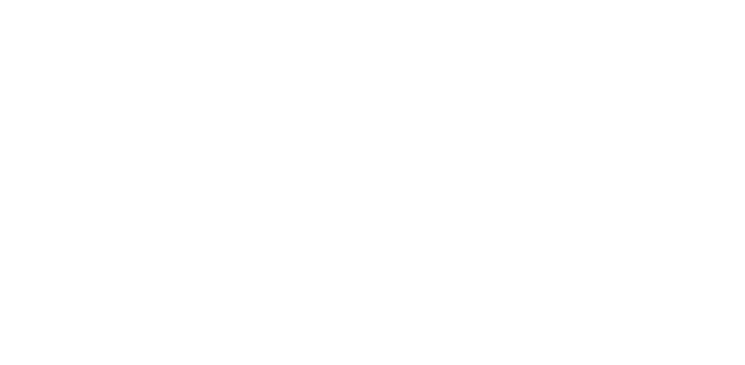
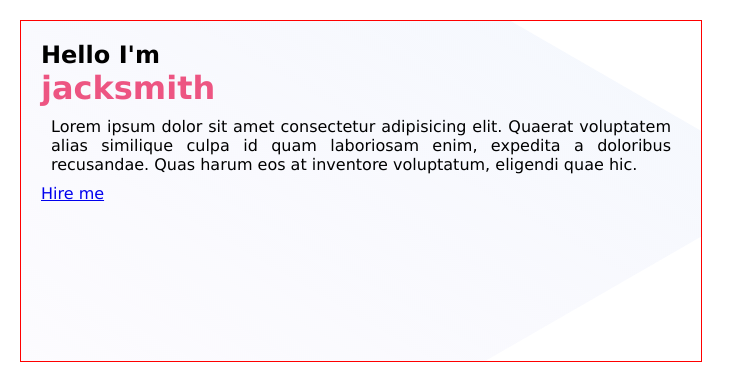
Before and after one commit to MR-Vanisher/My_personal-website, a plain HTML site: page index.html in a window 1280 px wide. Shown: the whole page, without its empty margins (0-745 px from the left). Drawn offline with Linux system fonts and the light colour scheme.

```diff
--- a/css/style.css
+++ b/css/style.css
@@ -2,3 +2,28 @@
     margin:0px;
     padding:0px;
 }
+body{
+    font-family:Verdana, Geneva, Tahoma, sans-serif
+}
+div{
+
+
+}
+.half_width{
+    width: 300px;
+    height: 300px;
+    background-image: url(/images/header-bg.png);
+    background-repeat: no-repeat;
+    border: 1px solid red;
+    width:50%;
+    margin: 20px;
+    padding: 20px;
+    }
+h1{
+    color:#ED5582
+}
+p{
+    margin: 10px;
+    text-align: justify;
+
+}
--- a/index.html
+++ b/index.html
@@ -5,9 +5,15 @@
     <meta http-equiv="X-UA-Compatible" content="IE=edge">
     <meta name="viewport" content="width=device-width, initial-scale=1.0">
     <link rel="stylesheet" href="css/style.css">
-    <title>MY_personal website</title>
+    <title>MY_personal_website</title>
 </head>
 <body>
+    <div class="half_width">
+        <h2>Hello I'm</h2>
+        <h1>jacksmith</h1>
+        <p>Lorem ipsum dolor sit amet consectetur adipisicing elit. Quaerat voluptatem alias similique culpa id quam laboriosam enim, expedita a doloribus recusandae. Quas harum eos at inventore voluptatum, eligendi quae hic.</p>
+        <a href="https://www.linkedin.com/in/reflex-safwan-a67761144/" class="button">Hire me</a>
 
+    </div>
 </body>
 </html>
```
Also changed, not shown: images/biography-bg.png (added), images/footer-bg.png (added), images/header-bg.png (added), images/latest-work-bg.png (added), images/peter.png (added), images/peter_dream.png (added).
